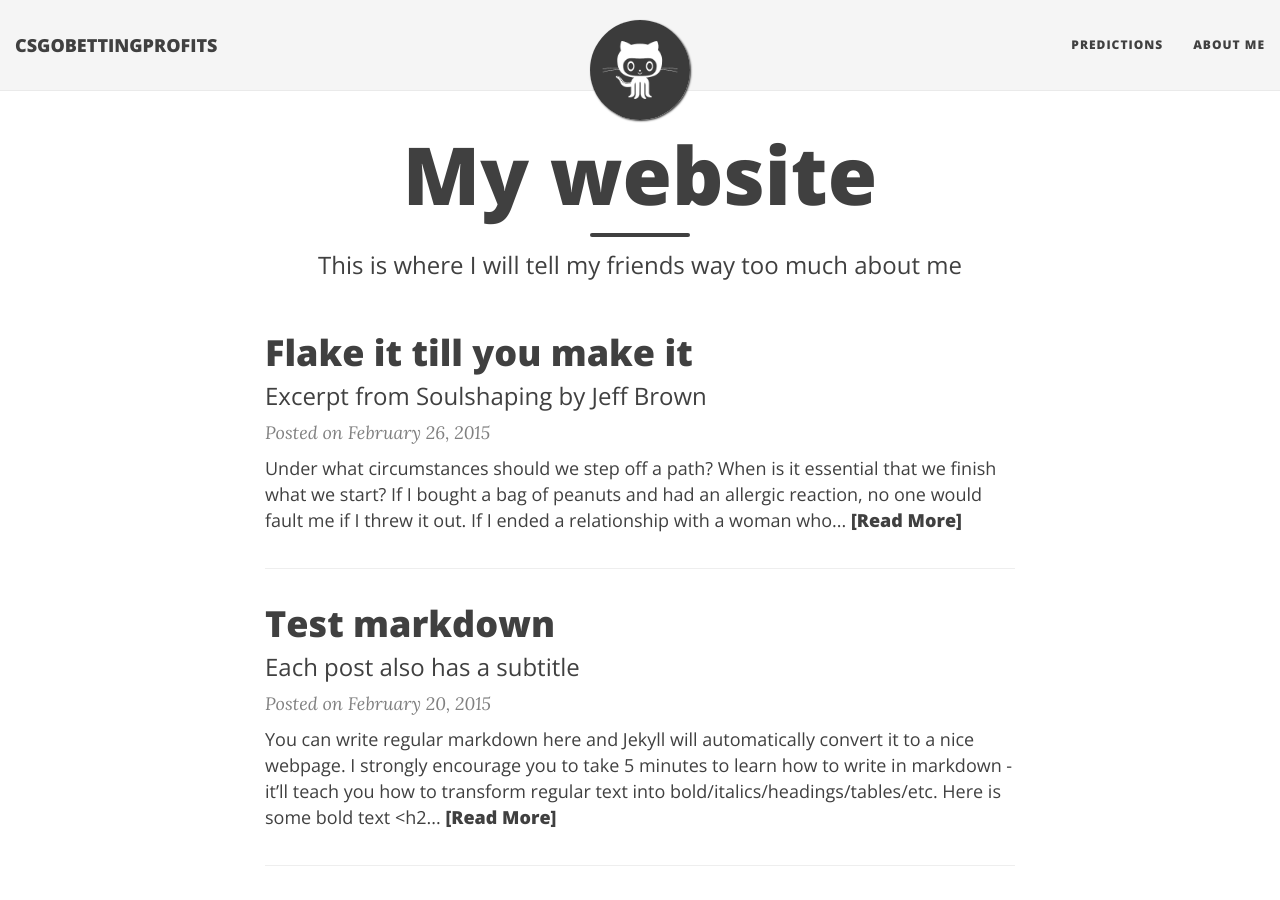
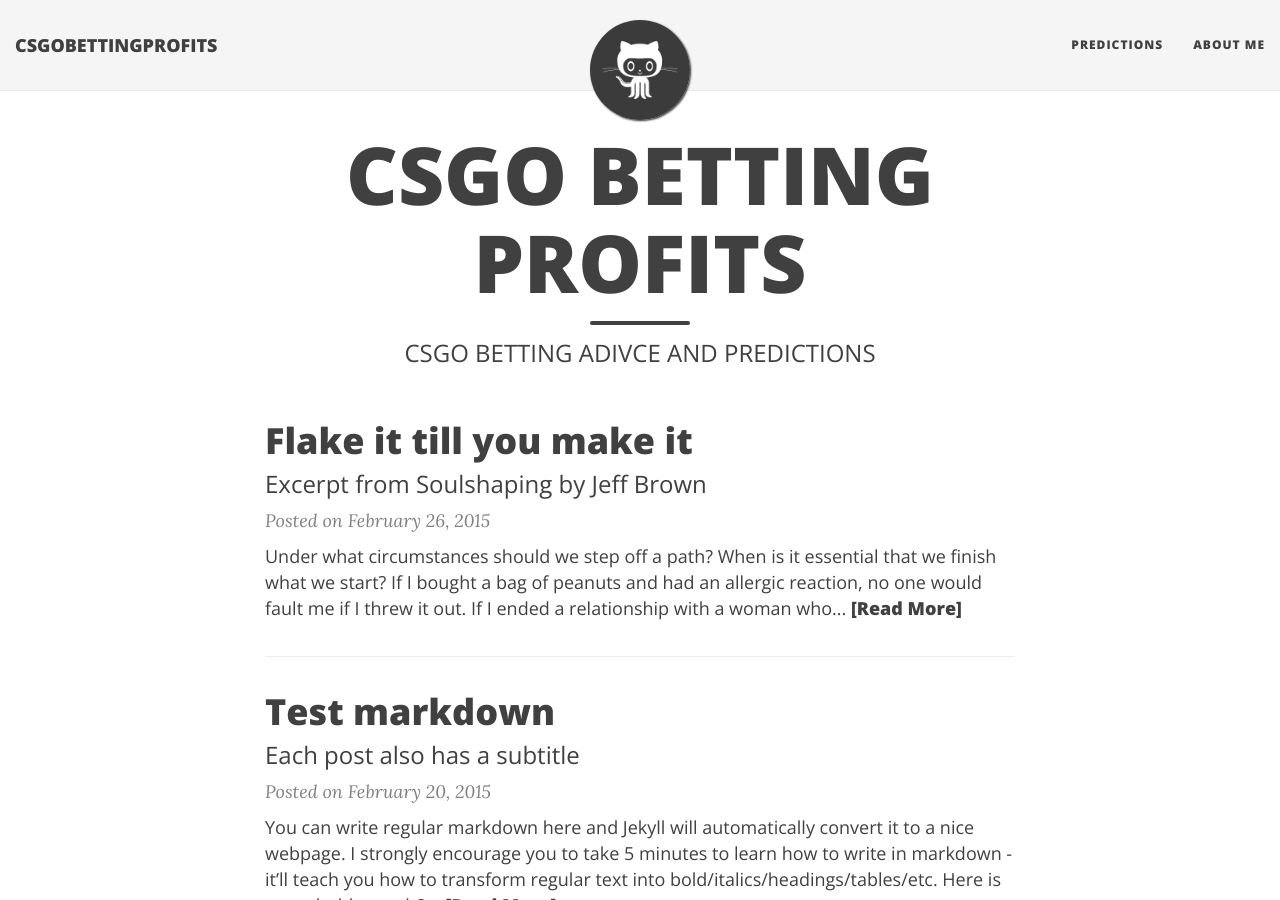
Before and after one commit to CSGOBETTINGPROFITS/CSGOBETTINGPROFITS.github.io, a Jekyll site: the page built from index.html, in a window 1280 px wide and 900 px high. Built offline with Jekyll 4.4.1, drawn with Linux system fonts in a browser that asks for light colours; nearby versions of some CDN libraries; the list of posts is cut into pages by our own code.

Commit message:
Update index.html

```diff
--- a/index.html
+++ b/index.html
@@ -1,7 +1,7 @@
 ---
 layout: page
-title: My website
-subtitle: This is where I will tell my friends way too much about me
+title: CSGO BETTING PROFITS
+subtitle: CSGO BETTING ADIVCE AND PREDICTIONS
 ---
 
 <div class="posts-list">
```
